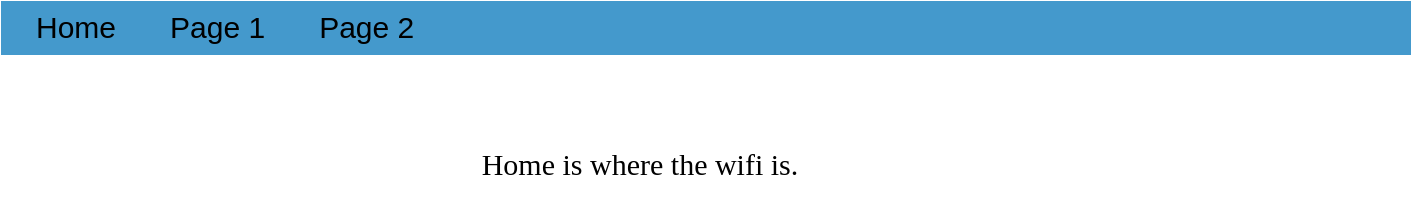
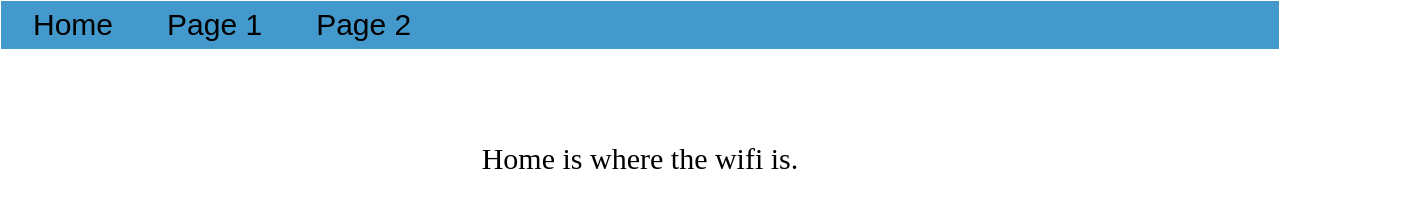
Before and after one commit to samsm929/samsm929.github.io, a plain HTML site: page navbar - basic/index.html in a window 1280 px wide. Shown: the whole page, 1411 px wide, since content can reach past the window. Drawn offline with nearby package versions, Linux system fonts and the light colour scheme.

Commit message:
Update style.css

```diff
--- a/navbar - basic/style.css
+++ b/navbar - basic/style.css
@@ -1,8 +1,8 @@
 nav {
     background-color: #49C;
-    width:110%;
+    width:100%;
     margin: -7px;
-    padding: 10px;
+    padding: 7px;
 }
 
 .navbutton {
```
